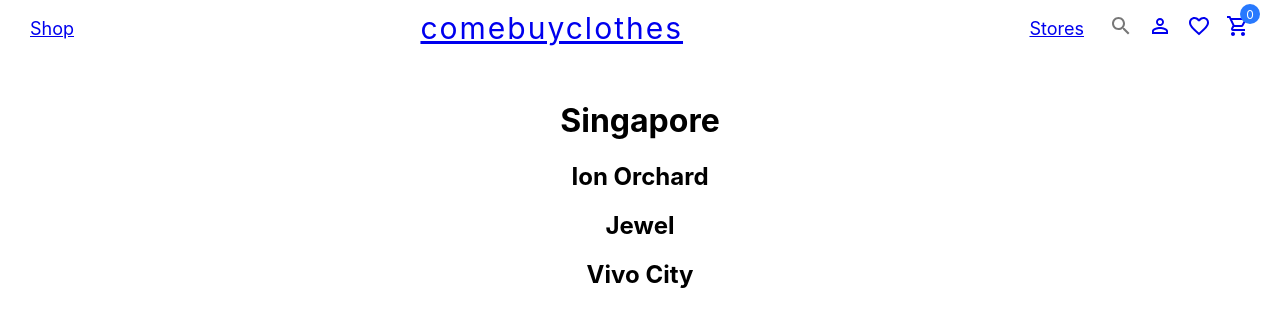
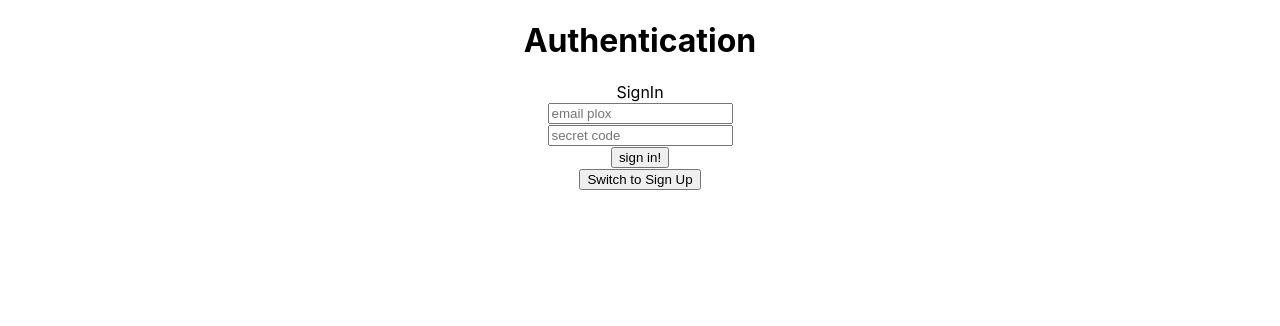
Before and after one commit to DaveLKJ/Project3_FE, a React (Create React App) app in the folder comebuyclothes/: page /Stores in a window 1280 px wide. Shown: the top 326 px of the page. Built offline with nearby package versions, Linux system fonts and the light colour scheme.

Commit message:
fixed authentication

```diff
--- a/comebuyclothes/src/App.js
+++ b/comebuyclothes/src/App.js
@@ -9,12 +9,13 @@
 import Favourites from './Pages/Favourites';
 import Profile from './Pages/Profile';
 import Stores from './Pages/Stores';
+import { getUser } from './Utilities/users-service';
 
 
 
 function App() {
 
-  const [user,setUser] = useState ({name: 'latte', email:'latte@gmail.com'}) //to have a function getUser to see if the person is logged in, tagged to backend
+  const [user,setUser] = useState (getUser()) //to have a function getUser to see if the person is logged in, tagged to backend
 
   const [cart, setCart] = useState([]);
 
@@ -58,7 +59,7 @@
             </Routes>
         </Router>
       ):(
-        <Authentication/>
+        <Authentication setUser={setUser}/>
       )}
 
     </div>
--- a/comebuyclothes/src/Components/SignIn.jsx
+++ b/comebuyclothes/src/Components/SignIn.jsx
@@ -1,8 +1,10 @@
 import { useState } from "react";
+import {login} from '../Utilities/users-service'
 
-function SignIn() {
+function SignIn(props) {
   const [email, setEmail] = useState("");
   const [password, setPassword] = useState("");
+  const {setUser} = props
 
   function handleEmail(evt) {
     setEmail(evt.target.value);
@@ -12,10 +14,22 @@
     setPassword(evt.target.value);
   }
 
-  function handleSubmit(evt) {
+  async function handleSubmit(evt) {
     evt.preventDefault(); // prevent the default form submission behavior
     // to remove console.log and to send the sign in information to backend using API (and verify, backend will do verification)
     console.log(`Email: ${email}, Password: ${password}`);
+    const payload = {
+        email: email,
+        password: password
+    }
+
+    try{
+        const user = await login(payload)
+        setUser(user)
+    }
+    catch (error){
+        console.log(error)
+    }
 
   }
 
--- a/comebuyclothes/src/Components/SignUp.jsx
+++ b/comebuyclothes/src/Components/SignUp.jsx
@@ -1,10 +1,11 @@
 import { useState } from "react"
-import { signUp } from "../Utilities/users-api"
+import { signUp } from "../Utilities/users-service"
 
-function SignUp(){
+function SignUp(props){
     const [name, setName] = useState('')
     const [email,setEmail] = useState('')
     const [password, setPassword] = useState('')
+    const {setUser} = props
 
     function handleName(evt) {
         setName(evt.target.value)
@@ -23,15 +24,16 @@
             // to remove console.log and to send the sign up information to backend using SignUp API
             console.log(`Name: ${name}, Email: ${email}, Password: ${password}`);
             const payload = {
-                name: name,
+                username: name,
             email: email,
         password: password,}
         console.log(payload)
              try{
-                 await signUp(payload)
+                const user = await signUp(payload)
+                setUser(user)
              }
              catch(error){
-console.log(error)
+            console.log(error)
              }
            }
 
--- a/comebuyclothes/src/Pages/Authentication.jsx
+++ b/comebuyclothes/src/Pages/Authentication.jsx
@@ -2,14 +2,15 @@
 import SignIn from '../Components/SignIn';
 import SignUp from '../Components/SignUp';
 
-function Authentication() {
+function Authentication(props) {
+  const {setUser} = props
   const [isSignIn, setIsSignIn] = useState(true);
 
   return (
     <>
       <div>
         <h1>Authentication</h1>
-        {isSignIn ? <SignIn /> : <SignUp />}
+        {isSignIn ? <SignIn setUser={setUser} /> : <SignUp setUser={setUser} />}
         <button onClick={() => setIsSignIn(!isSignIn)}>
           {isSignIn ? 'Switch to Sign Up' : 'Switch to Sign In'}
         </button>
--- a/comebuyclothes/src/Pages/Profile.jsx
+++ b/comebuyclothes/src/Pages/Profile.jsx
@@ -5,7 +5,7 @@
   return (
     <div>
       <h1>My Details</h1>
-      <h2>Name: {user.name}</h2>
+      <h2>Name: {user.username}</h2>
       <h2>Email: {user.email}</h2>
       {/* <h2>Add Your Mobile Number!</h2>
       <h2>Add Your Birthday!</h2>
--- a/comebuyclothes/src/Utilities/send-request.js
+++ b/comebuyclothes/src/Utilities/send-request.js
@@ -15,6 +15,7 @@
     options.headers.Authorization = `Bearer ${token}`;
   }
   const res = await fetch(url, options);
+  console.log(options)
   // res.ok will be false if the status code set to 4xx in the controller action
   if (res.ok) return res.json();
   throw new Error('Bad Request');
--- a/comebuyclothes/src/Utilities/users-service.js
+++ b/comebuyclothes/src/Utilities/users-service.js
@@ -10,6 +10,7 @@
   // Delegate the AJAX request to the users-api.js
   // module.
   const token = await usersAPI.signUp(userData);
+  console.log(token)
   localStorage.setItem('token', token);
   return getUser();
 }
```
